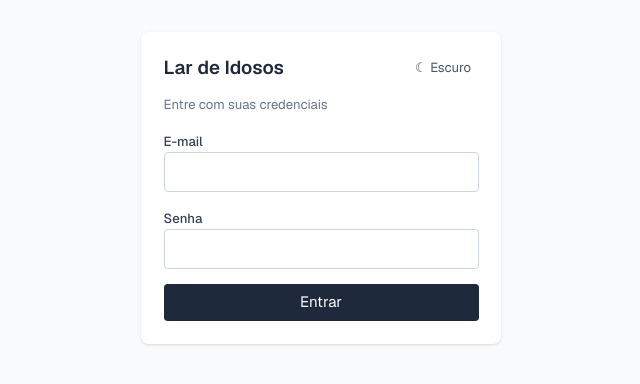
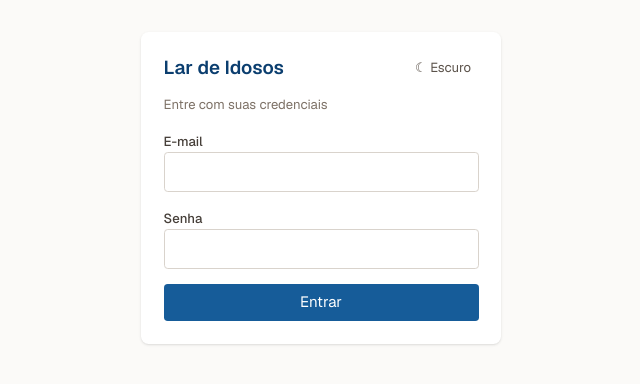
Before and after one commit to Rdnevess/LarIdosos, a Next.js app: page /login in a window 1280 px wide. Shown: the part 212-596 px from the top of the page, without its empty margins (319-959 px from the left). Built offline with nearby package versions, Linux system fonts and the light colour scheme; no server answers.

Commit message:
Poe a paleta da marca no tema claro

```diff
--- a/src/app/globals.css
+++ b/src/app/globals.css
@@ -49,24 +49,38 @@
 :root {
   color-scheme: light;
 
-  /* Superfícies e bordas */
-  --cor-fundo: #f8fafc;
+  /* Superfícies e bordas — neutro quente, derivado do creme #fdfaf7 da marca.
+     A luminância de cada degrau é a mesma da família slate que estava aqui, e
+     só a temperatura mudou: assim o ritmo visual que já funcionava sobrevive.
+     Um cinza azulado ao lado do creme da marca lê como erro de impressão. */
+  --cor-fundo: #fbfaf8;
   --cor-superficie: #ffffff;
-  --cor-suave: #f8fafc;
-  --cor-realce: #f1f5f9;
-  --cor-borda: #cbd5e1;
-  --cor-borda-suave: #e2e8f0;
+  --cor-suave: #fbfaf8;
+  --cor-realce: #f8f4f1;
+  --cor-borda: #d9d3cc;
+  --cor-borda-suave: #eae7e3;
 
-  /* Texto, cinco degraus */
-  --cor-forte: #1e293b;
-  --cor-firme: #334155;
-  --cor-medio: #475569;
-  --cor-apoio: #64748b;
-  --cor-tenue: #94a3b8;
+  /* Texto. `forte` carrega a marca — é o marinho do telhado da logo, medido em
+     #0b3e6f, com 10,86:1 sobre branco. Os quatro degraus abaixo dele recuam
+     para o neutro quente: se o título fosse marinho e o corpo cinza-azulado, as
+     duas temperaturas brigariam na mesma frase. */
+  --cor-forte: #0b3e6f;
+  --cor-firme: #463f39;
+  --cor-medio: #5b524a;
+  --cor-apoio: #7d7166;
+  --cor-tenue: #aaa197;
 
-  /* Ação */
-  --cor-acao: #1e293b;
+  /* Ação: o azul da fita e do wordmark, medido em #165c99. Passa 6,94:1 sobre
+     branco, então serve como texto e como fundo de botão sem ajuste — o que
+     raramente acontece com cor de marca. */
+  --cor-acao: #165c99;
   --cor-sobre-acao: #ffffff;
+
+  /* O dourado dos selos de categoria. **Só filete e anel** — nunca texto,
+     nunca fundo de caixa. Ele reprova AA (2,64:1 a 3,04:1 sobre branco), a logo
+     principal não o usa, e ao lado da família âmbar viraria a mesma cor para
+     quem passa os olhos numa tela de plantão. Ver §3 da spec. */
+  --cor-detalhe: #ae9050;
 
   /* Semânticos */
   --cor-alerta: #78350f;
@@ -185,6 +199,8 @@
 
   --color-acao: var(--cor-acao);
   --color-sobre-acao: var(--cor-sobre-acao);
+
+  --color-detalhe: var(--cor-detalhe);
 
   --color-alerta: var(--cor-alerta);
   --color-alerta-suave: var(--cor-alerta-suave);
```
Also changed, not shown: 1 other file (tests, documents, lock files or other folders).
